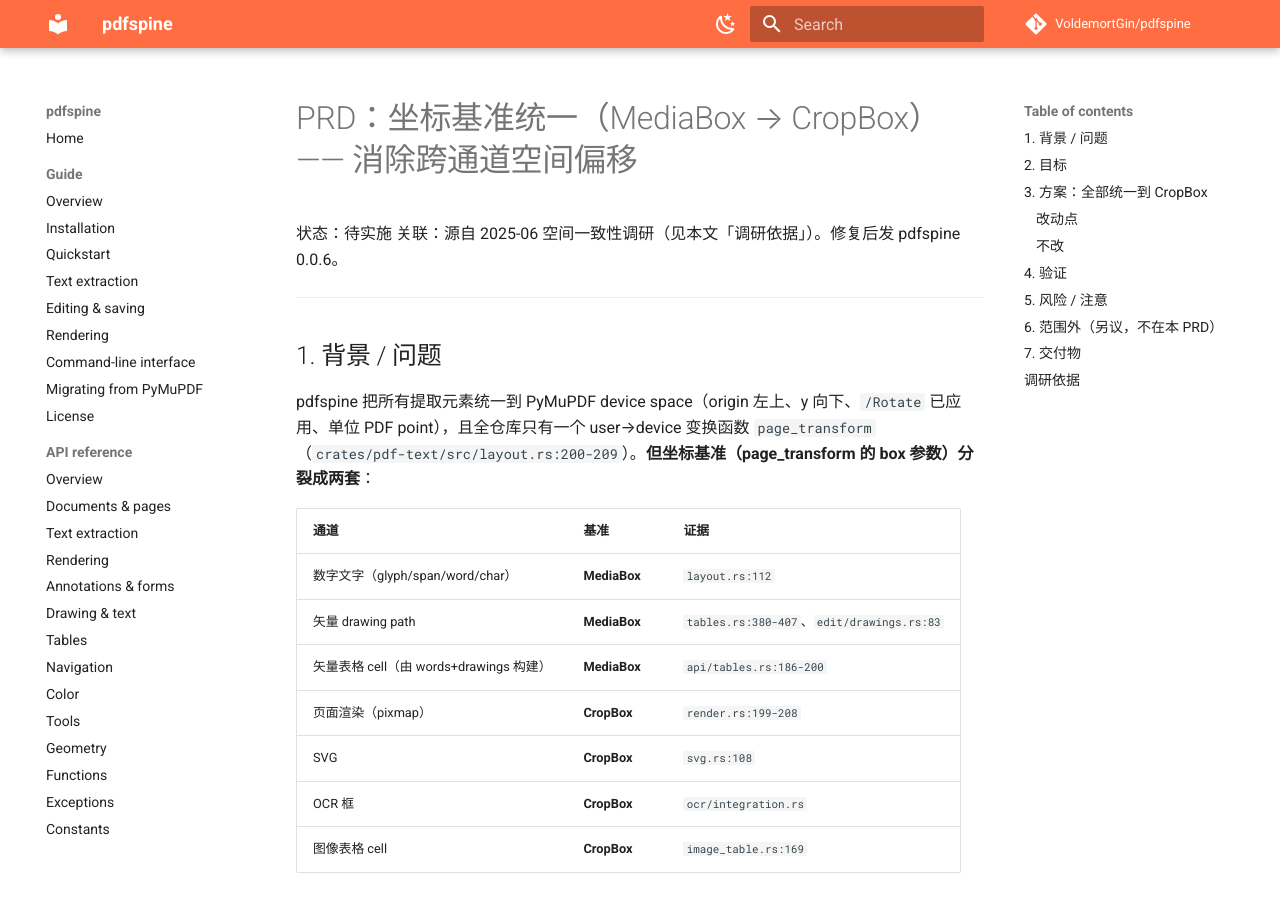
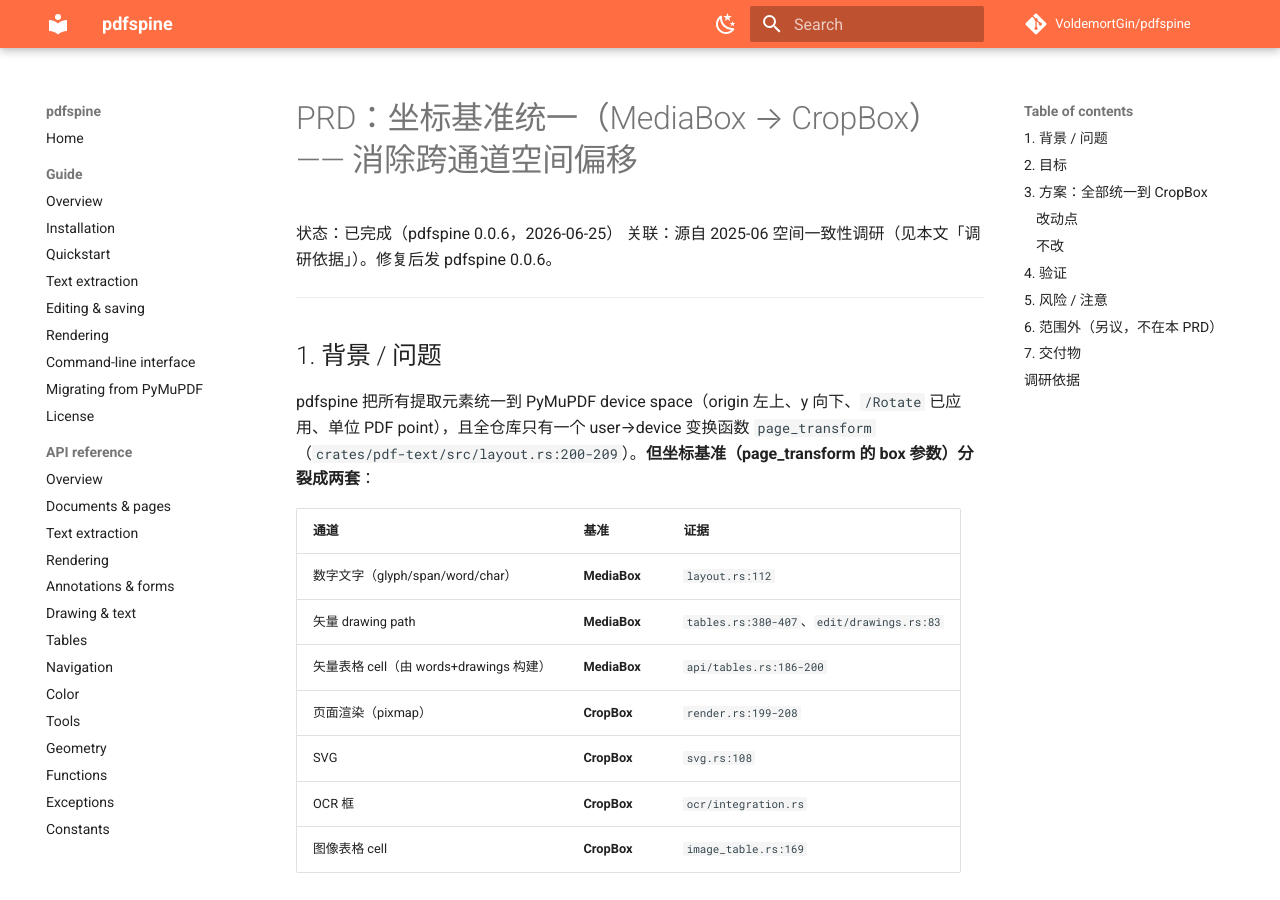
Before and after one commit to VoldemortGin/pdfspine, an MkDocs documentation site: the page built from docs/PRD-coordinate-basis-unification.md, in a window 1280 px wide and 900 px high. Built offline with MkDocs 1.6.1 and Material for MkDocs 9.7.7, drawn with Linux system fonts in a browser that asks for light colours; comment, search, counter and statistics services are not loaded.

Commit message:
docs: backfill PRD status markers to match shipped code
Co-Authored-By: Claude Fable 5 <noreply@anthropic.com>
Claude-Session: https://claude.ai/code/session_017KTGo5k7TJ7QKMK7jojX5P

```diff
--- a/docs/PRD-coordinate-basis-unification.md
+++ b/docs/PRD-coordinate-basis-unification.md
@@ -1,6 +1,6 @@
 # PRD：坐标基准统一（MediaBox → CropBox）—— 消除跨通道空间偏移
 
-状态：待实施
+状态：已完成（pdfspine 0.0.6，2026-06-25）
 关联：源自 2025-06 空间一致性调研（见本文「调研依据」）。修复后发 pdfspine 0.0.6。
 
 ---
```
Also changed, not shown: PRD.md (+1 -1 lines).
